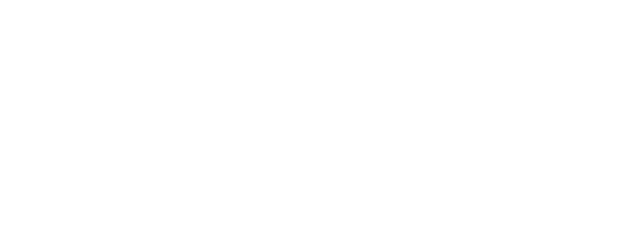
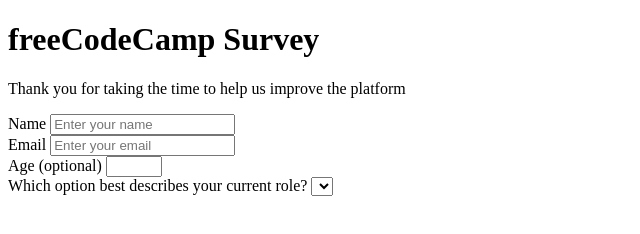
Before and after one commit to mutonic/trial3, a plain HTML site: page index.html in a window 1280 px wide. Shown: the whole page, without its empty margins (0-640 px from the left). Drawn offline with Linux system fonts and the light colour scheme.

Commit message:
HTML index form has been updated

```diff
--- a/index.html
+++ b/index.html
@@ -8,5 +8,40 @@
 </head>
 <body>
 
+    <h1 id="title">freeCodeCamp Survey <Form></Form></h1>
+    <p id="description">Thank you for taking the time to help us improve the platform</p>
+
+    <form action="" id="survey-form">
+        <section>
+            <label id="name-label" for="name">Name</label>
+        <input type="text" id="name" placeholder="Enter your name" required>
+        </section>
+
+        <section>
+            <label id="email-label" for="email">Email</label>
+            <input type="email" id="email" pattern="[^ @]*@[^ @]*" placeholder="Enter your email" required>
+
+
+        </section>
+
+        <section>
+        <label id="number-label" for="number">Age (optional)</label>
+        <input type="number" id="number" max="99" min="10">
+
+        </section>
+        <section>
+            <label for="dropdown">Which option best describes your current role?</label>
+            <select name="role" id="dropdown">
+
+            </select>
+
+        </section>
+
+
+
+
+    </form>
+
+
 </body>
 </html>
```
